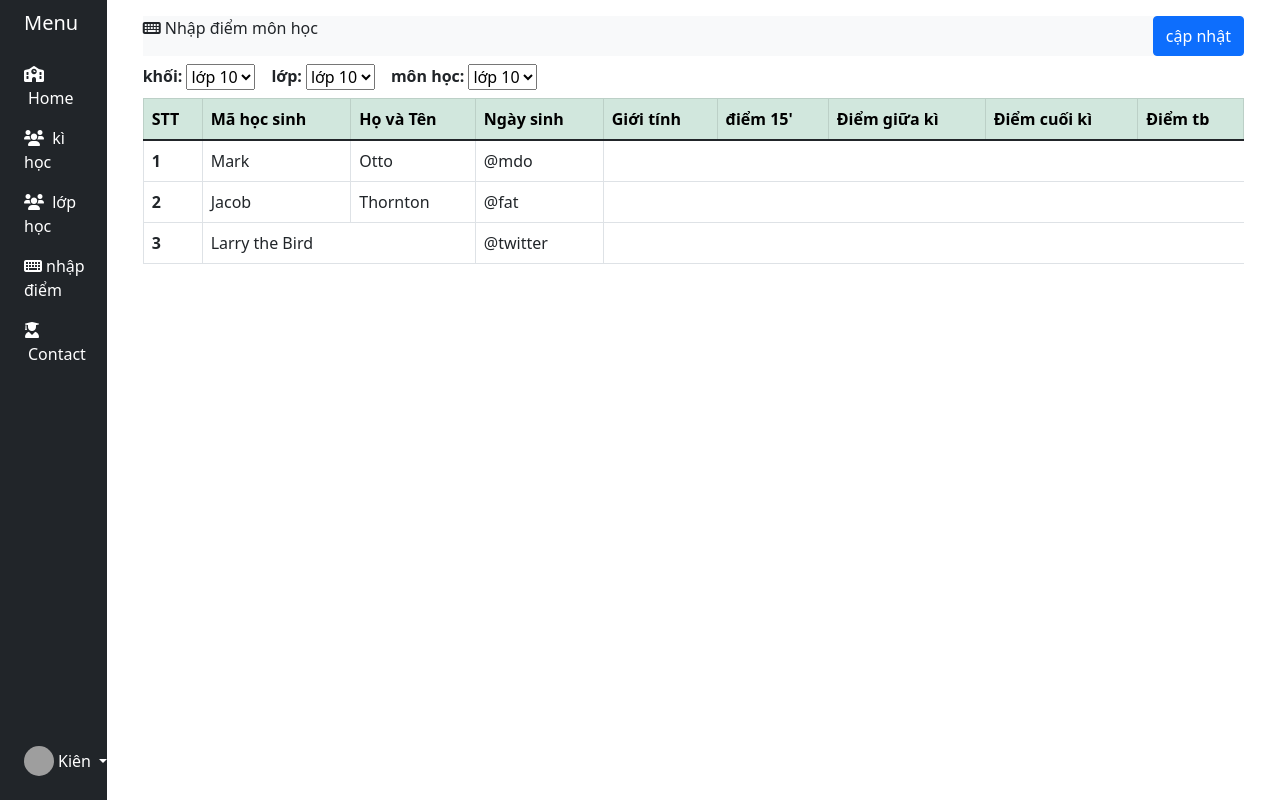
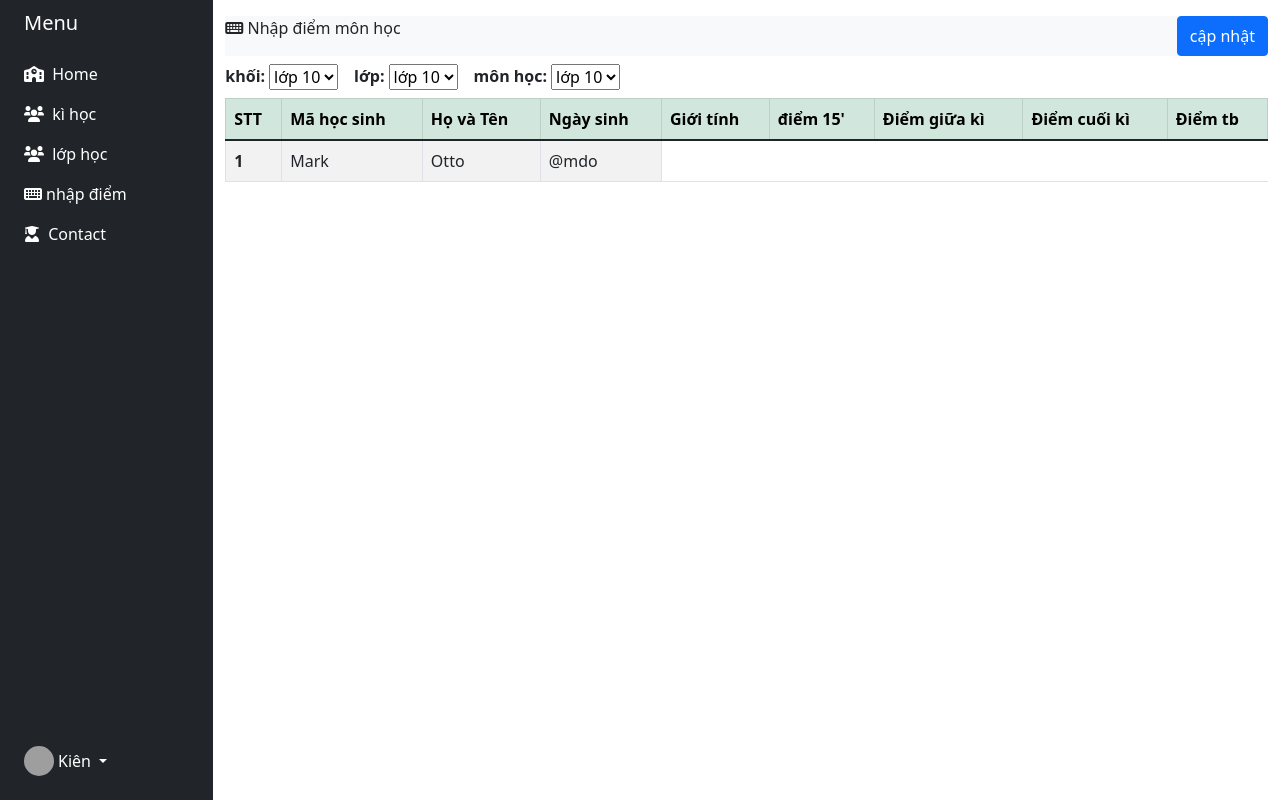
Before and after one commit to duckienylh/project-CNW, a PHP site: page /reuse/mark.php in a window 1280 px wide. Run offline with PHP 8.4, Linux system fonts and the light colour scheme; grey boxes are pictures that could not be loaded.

Commit message:
update teacher

```diff
--- a/reuse/list-student.php
+++ b/reuse/list-student.php
@@ -4,7 +4,7 @@ include './sidebar.php';
 
 <!-- body -->
 <div class="col py-3">
-    <main class="container-fluid" style="min-width: 759px;">
+
         <div class="d-flex justify-content-between bg-light ">
             <p><i class="fas fa-users"></i> lớp học</p>
         </div>
@@ -48,7 +48,7 @@ include './sidebar.php';
                 </tbody>
             </table>
         </div>
-    </main>
+
 </div>
 <?php
 include './footer.php';
--- a/reuse/list-teacher.php
+++ b/reuse/list-teacher.php
@@ -4,11 +4,6 @@ include './sidebar.php';
 
 <!-- body -->
 <div class="col py-3">
-    <main class="container-fluid" style="min-width: 759px;">
-
-
-
-
         <div class="col-md-12" style="width:100% ; overflow: auto; height: auto">
 
             <table class="table table-bordered">
--- a/reuse/mark.php
+++ b/reuse/mark.php
@@ -2,14 +2,14 @@
 include './sidebar.php';
 ?>
 <!-- body -->
-<div class="col py-3">
-    <main class="container-fluid" style="min-width: 759px;">
-        <div class="d-flex justify-content-between bg-light ">
+<div class="col py-3 ">
+
+        <div class="d-flex justify-content-between bg-light">
             <p><i class="fas fa-keyboard"></i> Nhập điểm môn học</p>
             <button type="submit" class="btn btn-primary">cập nhật</button>
         </div>
 
-        <div class="d-flex mb-2 mt-2">
+        <div class="d-flex mb-2 mt-2 flex-wrap">
             <label class="control-label fw-bolder">khối: </label>
             <div class="me-3">
                 <select class="ms-1">
@@ -35,9 +35,9 @@ include './sidebar.php';
                 </select>
             </div>
         </div>
-        <div class="col-md-12" style="width:100% ; overflow: auto; height: auto">
+        <div class="col-md-12 portlet" style="width:100% ; overflow: auto; height: auto; ">
 
-            <table class="table table-bordered">
+            <table class="table table-bordered table-striped">
                 <thead>
                     <tr class="table-success">
                         <th scope="col">STT</th>
@@ -58,48 +58,13 @@ include './sidebar.php';
                         <td>Otto</td>
                         <td>@mdo</td>
                     </tr>
-                    <tr>
-                        <th scope="row">2</th>
-                        <td>Jacob</td>
-                        <td>Thornton</td>
-                        <td>@fat</td>
-                    </tr>
-                    <tr>
-                        <th scope="row">3</th>
-                        <td colspan="2">Larry the Bird</td>
-                        <td>@twitter</td>
+
                     </tr>
                 </tbody>
             </table>
         </div>
-    </main>
+
 </div>
 <?php
 include './footer.php';
 ?>
-
-
-<!-- <nav class="navbar navbar-expand-lg navbar-light bg-light" style="height: 30px;">
-        <div class="container-fluid">
-
-            <button class="navbar-toggler" type="button" data-bs-toggle="collapse" data-bs-target="#navbarNav" aria-controls="navbarNav" aria-expanded="false" aria-label="Toggle navigation">
-                <span class="navbar-toggler-icon"></span>
-            </button>
-            <div class="collapse navbar-collapse" id="navbarNav">
-                <ul class="navbar-nav">
-                    <li class="nav-item">
-                        <a class="nav-link active" ><i class="fas fa-school"></i> Home</a>
-                    </li>
-                    <li class="nav-item">
-                        <a class="nav-link active" ><i class="fas fa-users"></i> lớp học</a>
-                    </li>
-                    <li class="nav-item">
-                        <a class="nav-link active" ><i class="fas fa-user-graduate"></i> học sinh</a>
-                    </li>
-                    <li class="nav-item">
-                        <a class="nav-link active" ><i class="fas fa-keyboard"></i> nhập điểm</a>
-                    </li>
-                </ul>
-            </div>
-        </div>
-    </nav> -->
--- a/reuse/sidebar.php
+++ b/reuse/sidebar.php
@@ -13,7 +13,7 @@
 <body>
     <div class="container-fluid">
         <div class="row flex-nowrap">
-            <div class="col-auto col-md-3 col-xl-1 px-sm-2 px-0 bg-dark">
+            <div class="col-auto col-md-3 col-xl-2 px-sm-2 px-0 bg-dark " id="myside">
                 <div class="d-flex flex-column align-items-center align-items-sm-start px-3 pt-2 text-white min-vh-100">
                     <a href="/" class="d-flex align-items-center pb-3 mb-md-0 me-md-auto text-white text-decoration-none">
                         <span class="fs-5 d-none d-sm-inline">Menu</span>
@@ -41,10 +41,6 @@
                             <a href="#" class="nav-link px-0 align-middle">
                                 <i class="fas fa-users text-white"></i> <span class="ms-1 d-none d-sm-inline text-white">lớp học</span> </a>
                         </li>
-                        <!-- <li>
-                            <a href="#" class="nav-link px-0 align-middle">
-                                <i class="fas fa-user-graduate text-white"></i> <span class="ms-1 d-none d-sm-inline text-white">học sinh</span> </a>
-                        </li> -->
                         <li>
                             <a href="#" class="nav-link px-0 align-middle">
                                 <i class="fas fa-keyboard text-white"></i><span class="ms-1 d-none d-sm-inline text-white">nhập điểm</span> </a>
@@ -61,7 +57,7 @@
                             <span class="d-none d-sm-inline mx-1"> Kiên</span>
                         </a>
                         <ul class="dropdown-menu dropdown-menu-dark text-small shadow">
-                            <li><a class="dropdown-item" href="#">New project...</a></li>
+
                             <li><a class="dropdown-item" href="#">Settings</a></li>
                             <li><a class="dropdown-item" href="#">Profile</a></li>
                             <li>
@@ -72,3 +68,43 @@
                     </div>
                 </div>
             </div>
+
+            <!-- icon menu
+            <div id="mobile-menu" class="mobile-menu-btn">
+                <div class="fas fa-bars"></div>
+            </div>
+
+             <script>
+        var header = document.getElementById('header');
+        var mobileMenu = document.getElementById('mobile-menu');
+        var headerHeight = header.clientHeight;
+
+        // đóng/mở mobile menu
+        mobileMenu.onclick = function() {
+            // alert('kien dz')
+            // console.log(header.clientHeight);
+            var isClosed = header.clientHeight === headerHeight;
+            if(isClosed){
+                header.style.height = 'auto';
+            } else {
+                header.style.height = null;
+            }
+        }
+
+        // Tự động đóng khi chọn menu
+        var menuItems = document.querySelectorAll('#nav li a[href*="#"]');
+        for (var i = 0; i < menuItems.length; i++) {
+            var menuItem = menuItems[i];
+
+            menuItem.onclick = function(event){
+                var isParentMenu = this.nextElementSibling && this.nextElementSibling.classList.contains('subnav')
+                if(!isParentMenu){
+
+                    header.style.height = null;
+                } else {
+                    event.preventDefault();
+                }
+            }
+
+        }
+    </script> -->
```
